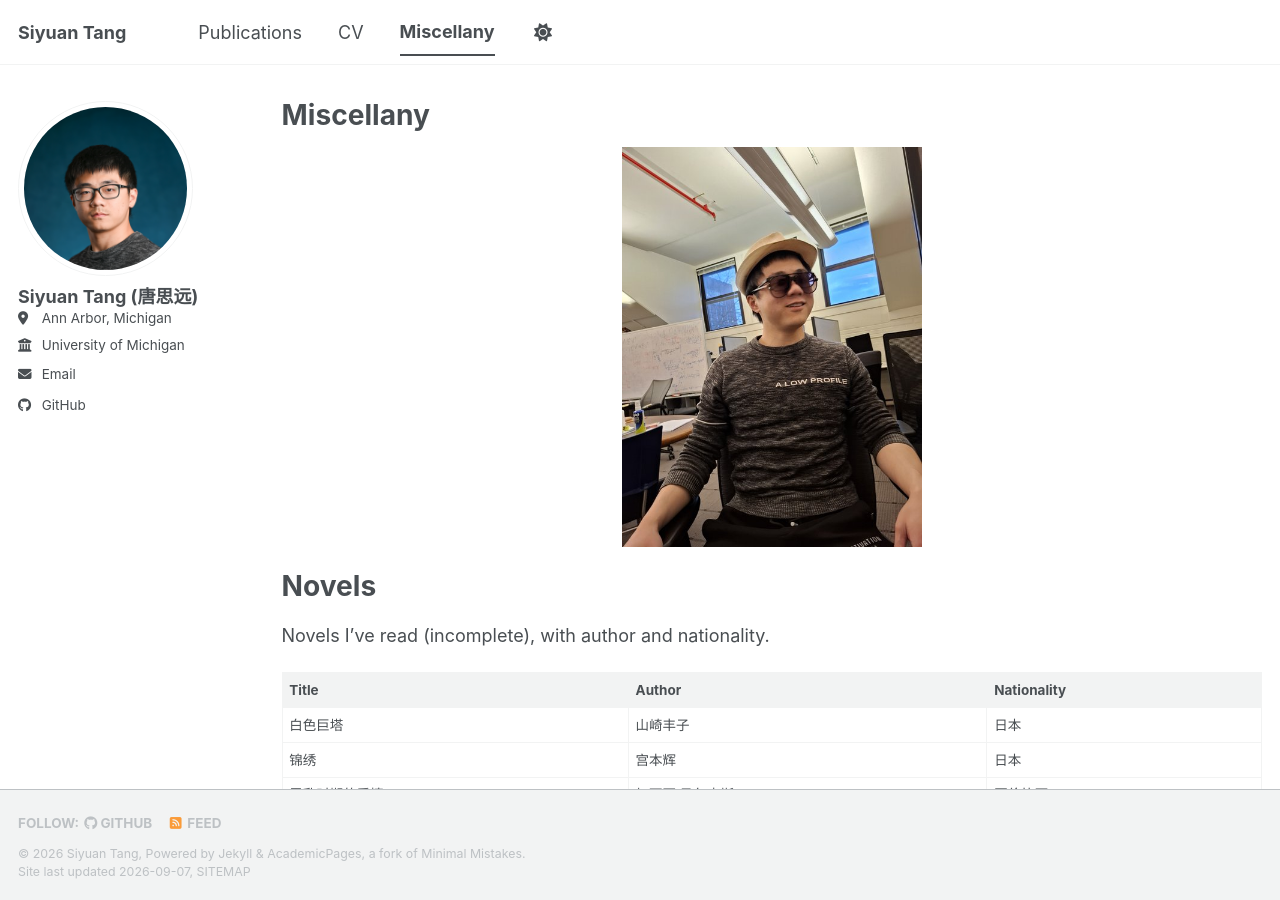
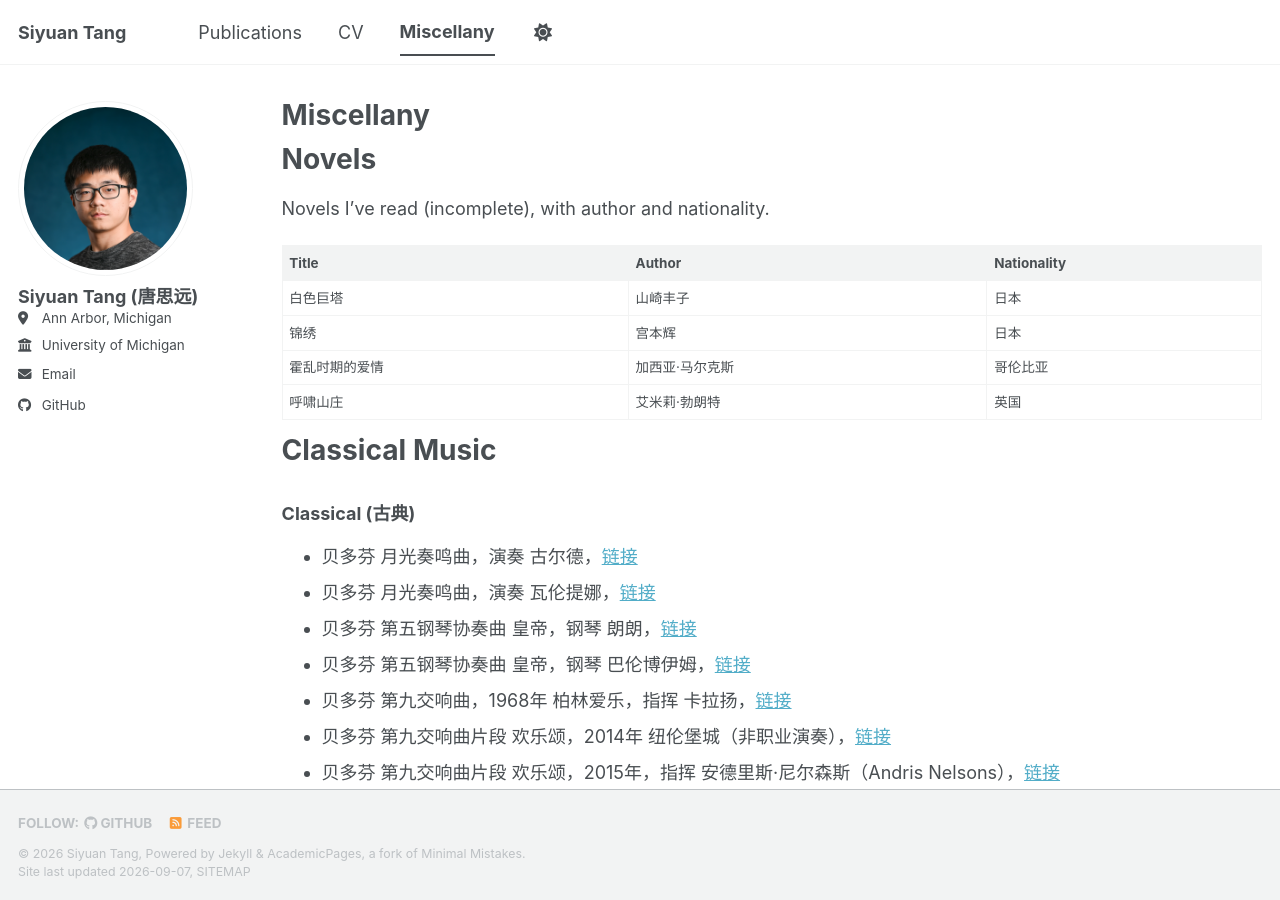
Before and after one commit to siyuat-ui/siyuat-ui.github.io, a Jekyll site: the page built from _pages/miscellany.md, in a window 1280 px wide and 900 px high. Built offline with Jekyll 4.4.1, drawn with Linux system fonts in a browser that asks for light colours; a style sheet for code colours, icons or effects is not loaded.

Commit message:
Remove photo from Miscellany page
Co-Authored-By: Claude Sonnet 5 <noreply@anthropic.com>
Claude-Session: https://claude.ai/code/session_01V4NqYJVaZa2Mrh8DC2t8GC

```diff
--- a/_pages/miscellany.md
+++ b/_pages/miscellany.md
@@ -6,8 +6,6 @@ author_profile: true
 ---
 
 {% include base_path %}
-
-![]({{ base_path }}/images/miscellany-photo.jpg){: .align-center width="300px"}
 
 Novels
 ======
```
Also changed, not shown: images/miscellany-photo.jpg (deleted).
